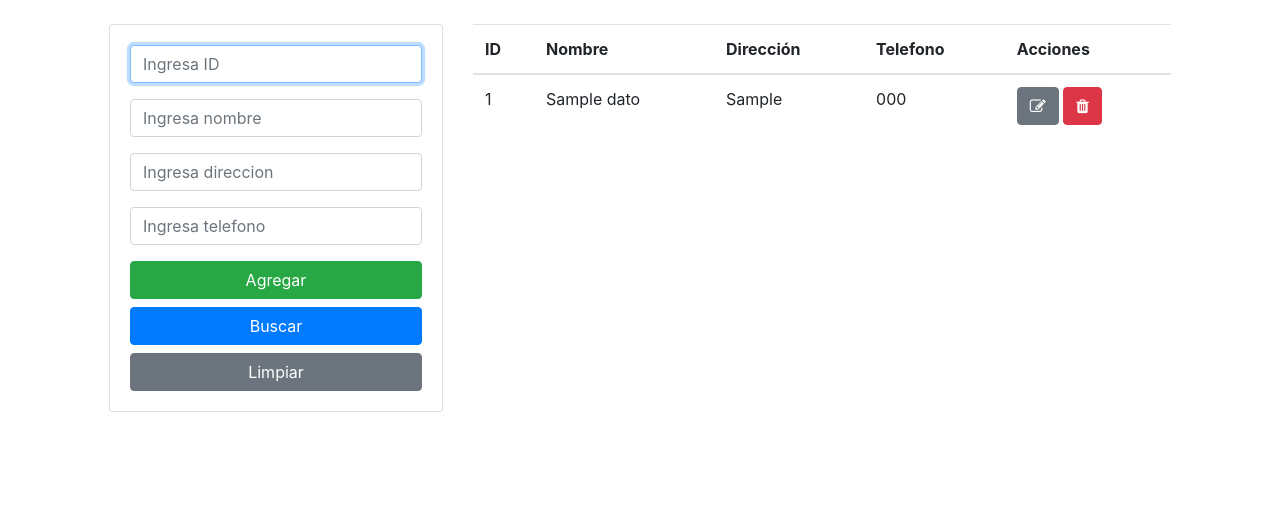
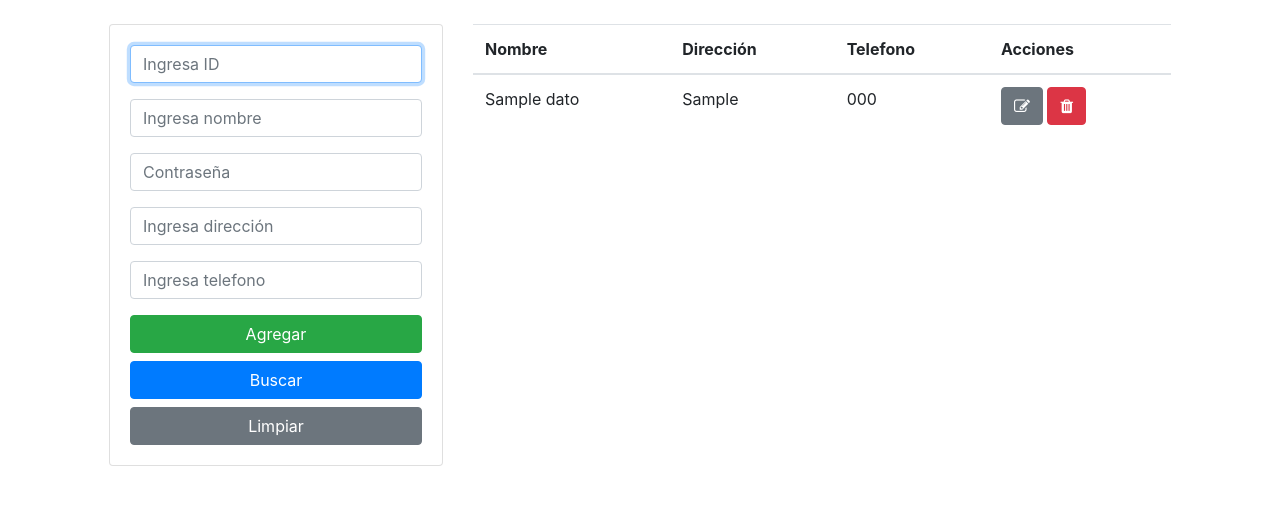
Before and after one commit to hacknotes/h4ckn0tes, a PHP site: page / in a window 1280 px wide. Shown: the part 56-561 px from the top of the page. Run offline with PHP 8.4, Linux system fonts and the light colour scheme; tables that the repository leaves empty hold one stand-in row (values such as "Sample post").

Commit message:
Update index.php

```diff
--- a/SQL INJECTION/Error Based/Ejercicio Práctico/index.php
+++ b/SQL INJECTION/Error Based/Ejercicio Práctico/index.php
@@ -53,7 +53,11 @@
                                     autocomplete="off" required>
                             </div>
                             <div class="form-group">
-                                <input type="text" name="address" class="form-control" placeholder="Ingresa direccion"
+                                <input type="password" name="password" class="form-control" placeholder="Contraseña"
+                                    autocomplete="off" required>
+                            </div>
+                            <div class="form-group">
+                                <input type="text" name="address" class="form-control" placeholder="Ingresa dirección"
                                     autocomplete="off" required>
                             </div>
                             <div class="form-group">
@@ -70,7 +74,6 @@
                     <table class="table table-hover">
                         <thead>
                             <tr>
-                                <th>ID</th>
                                 <th>Nombre</th>
                                 <th>Dirección</th>
                                 <th>Telefono</th>
@@ -85,7 +88,6 @@
                                         #Obtiene una fila de resultados como un array asociativo, numérico, o ambos
                             ?>
                             <tr>
-                                <td><?php echo $row['id'] ?></td>
                                 <td><?php echo $row['nombre'] ?></td>
                                 <td><?php echo $row['dirrecion'] ?></td>
                                 <td><?php echo $row['telefono'] ?></td>
```
